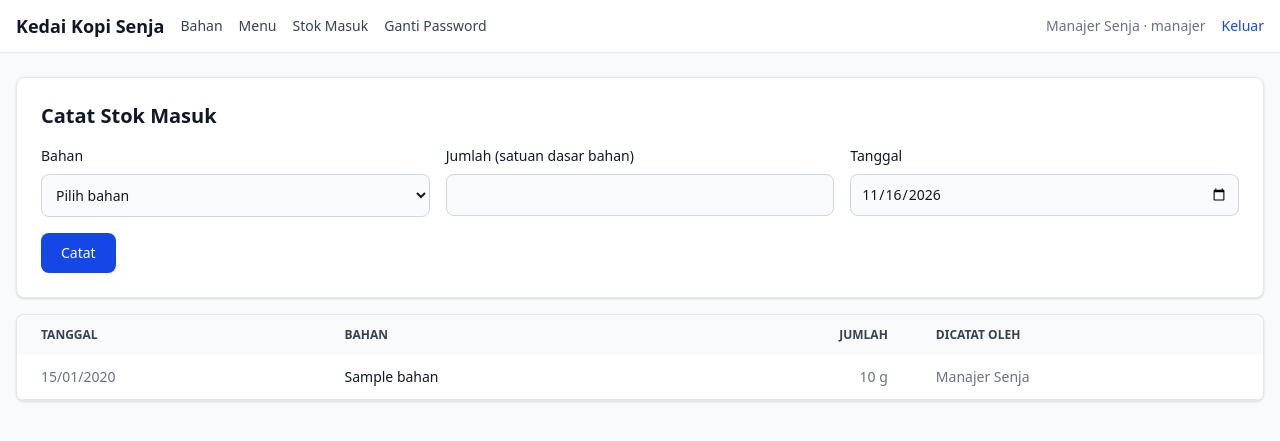
After one commit to reya-prm/Kedai-Kopi-Senja, a Laravel app: page /manajer/stok-masuk in a window 1280 px wide. The commit adds this page. Shown: the top 441 px of the page. Run offline with Laravel 12, Linux system fonts and the light colour scheme; a user stored in the database is signed in; data comes from the database, SQL or seed files in the repository; tables that the repository leaves empty hold one stand-in row (values such as "Sample post"); style sheets or scripts are compiled from the project's sources.

Commit message:
tambah pencatatan stok masuk

```diff
--- /dev/null
+++ b/app/Http/Controllers/Manajer/StokMasukController.php
@@ -0,0 +1,44 @@
+<?php
+
+namespace App\Http\Controllers\Manajer;
+
+use App\Http\Controllers\Controller;
+use App\Models\Bahan;
+use App\Models\StokMasuk;
+use Illuminate\Http\Request;
+use Illuminate\Support\Facades\DB;
+
+class StokMasukController extends Controller
+{
+    //form buat catat stok + riwayat 50 catatan terakhir
+    public function index()
+    {
+        return view('manajer.stok.index', [
+            'ingredients' => Bahan::orderBy('nama')->get(),
+            'items' => StokMasuk::with(['bahan', 'user'])->latest()->limit(50)->get(),
+        ]);
+    }
+
+    public function store(Request $request)
+    {
+        $data = $request->validate([
+            'bahan_id' => ['required', 'exists:bahan,id'],
+            'jumlah' => ['required', 'numeric', 'gt:0', 'decimal:0,3', 'max:99999999'],
+            //gunanya biar gabisa pilih tanggal masa depan, jadi cukup di hari itu aja
+            'tanggal' => ['required', 'date', 'before_or_equal:today'],
+        ]);
+
+        DB::transaction(function () use ($data, $request){
+            StokMasuk::create([
+                'bahan_id' => $data['bahan_id'],
+                'user_id' => $request->user()->id,
+                'jumlah' => $data['jumlah'],
+                'tanggal' => $data['tanggal'],
+            ]);
+
+            Bahan::where('id', $data['bahan_id'])->increment('stok', $data['jumlah']);
+        });
+
+        return back()->with('succes', 'Stok masuk telat dicatat');
+    }
+}
--- a/resources/views/layout/app.blade.php
+++ b/resources/views/layout/app.blade.php
@@ -15,6 +15,7 @@
             @if (auth()->user()->role === 'manajer')
                 <a href="{{ route('manajer.bahan.index') }}" class="text-gray-700 hover:text-blue-700">Bahan</a>
                 <a href="{{ route('manajer.menu.index') }}" class="text-gray-700 hover:text-blue-700">Menu</a>
+                <a href="{{ route('manajer.stok.index') }}" class="text-gray-700 hover:text-blue-700">Stok Masuk</a>
                 <a href="{{ route('password.edit') }}" class="text-gray-700 hover:text-blue-700">Ganti Password</a>
             @endif
 
--- /dev/null
+++ b/resources/views/manajer/stok/index.blade.php
@@ -0,0 +1,69 @@
+@extends('layout.app')
+@section('title', 'Stok Masuk')
+
+@section('content')
+<form method="POST" action="{{ route('manajer.stok.store') }}"
+      class="p-6 space-y-4 bg-white border border-gray-200 rounded-lg shadow-sm">
+    @csrf
+    <h1 class="text-xl font-bold">Catat Stok Masuk</h1>
+
+    <div class="grid gap-4 md:grid-cols-3">
+        <div>
+            <label class="block mb-2 text-sm font-medium text-gray-900">Bahan</label>
+            <select name="bahan_id" required
+                    class="bg-gray-50 border border-gray-300 text-gray-900 text-sm rounded-lg focus:ring-blue-600 focus:border-blue-600 block w-full p-2.5">
+                <option value="">Pilih bahan</option>
+                @foreach ($ingredients as $b)
+                    <option value="{{ $b->id }}" @selected(old('bahan_id') == $b->id)>{{ $b->nama }} ({{ $b->satuan_dasar }})</option>
+                @endforeach
+            </select>
+            @error('bahan_id') <p class="mt-1 text-sm text-red-600">{{ $message }}</p> @enderror
+        </div>
+
+        <div>
+            <label class="block mb-2 text-sm font-medium text-gray-900">Jumlah (satuan dasar bahan)</label>
+            <input name="jumlah" type="number" step="0.001" min="0" required value="{{ old('jumlah') }}"
+                   class="bg-gray-50 border border-gray-300 text-gray-900 text-sm rounded-lg focus:ring-blue-600 focus:border-blue-600 block w-full p-2.5">
+            @error('jumlah') <p class="mt-1 text-sm text-red-600">{{ $message }}</p> @enderror
+        </div>
+
+        <div>
+            <label class="block mb-2 text-sm font-medium text-gray-900">Tanggal</label>
+            {{-- default hari ini, max hari ini biar nggak bisa pilih tanggal masa depan --}}
+            <input name="tanggal" type="date" required max="{{ now()->toDateString() }}"
+                   value="{{ old('tanggal', now()->toDateString()) }}"
+                   class="bg-gray-50 border border-gray-300 text-gray-900 text-sm rounded-lg focus:ring-blue-600 focus:border-blue-600 block w-full p-2.5">
+            @error('tanggal') <p class="mt-1 text-sm text-red-600">{{ $message }}</p> @enderror
+        </div>
+    </div>
+
+    <button class="text-white bg-blue-700 hover:bg-blue-800 focus:ring-4 focus:ring-blue-300 font-medium rounded-lg text-sm px-5 py-2.5">
+        Catat
+    </button>
+</form>
+
+<div class="relative overflow-x-auto bg-white border border-gray-200 rounded-lg shadow-sm">
+    <table class="w-full text-sm text-left text-gray-500">
+        <thead class="text-xs text-gray-700 uppercase bg-gray-50">
+            <tr>
+                <th class="px-6 py-3">Tanggal</th>
+                <th class="px-6 py-3">Bahan</th>
+                <th class="px-6 py-3 text-right">Jumlah</th>
+                <th class="px-6 py-3">Dicatat oleh</th>
+            </tr>
+        </thead>
+        <tbody>
+        @forelse ($items as $r)
+            <tr class="bg-white border-b border-gray-200">
+                <td class="px-6 py-3">{{ $r->tanggal->format('d/m/Y') }}</td>
+                <td class="px-6 py-3 font-medium text-gray-900">{{ $r->bahan->nama }}</td>
+                <td class="px-6 py-3 text-right">{{ (float) $r->jumlah }} {{ $r->bahan->satuan_dasar }}</td>
+                <td class="px-6 py-3">{{ $r->user->name }}</td>
+            </tr>
+        @empty
+            <tr><td colspan="4" class="px-6 py-4 text-center">Belum ada pencatatan.</td></tr>
+        @endforelse
+        </tbody>
+    </table>
+</div>
+@endsection
--- a/routes/web.php
+++ b/routes/web.php
@@ -5,6 +5,7 @@ use App\Http\Controllers\Web\DashboardController;
 use App\Http\Controllers\Web\LoginController;
 use App\Http\Controllers\Web\PasswordController;
 use App\Http\Controllers\Manajer\MenuController;
+use App\Http\Controllers\Manajer\StokMasukController;
 use Illuminate\Support\Facades\Route;
 
 Route::redirect('/', '/dashboard');
@@ -46,6 +47,10 @@ Route::middleware('auth')->group(function () {
         // ---- resep (diatur dari halaman ubah menu) ----
         Route::post('/menu/{menu}/recipe', [MenuController::class, 'storeRecipe'])->name('menu.recipe.store');
         Route::delete('/menu/{menu}/recipe/{resep}', [MenuController::class, 'destroyRecipe'])->name('menu.recipe.destroy');
+
+        // ---- stok masuk ----
+        Route::get('/stok-masuk', [StokMasukController::class, 'index'])->name('stok.index');
+        Route::post('/stok-masuk', [StokMasukController::class, 'store'])->name('stok.store');
     });
 
     // rute uji sementara dari tahap login, dihapus nanti
```
